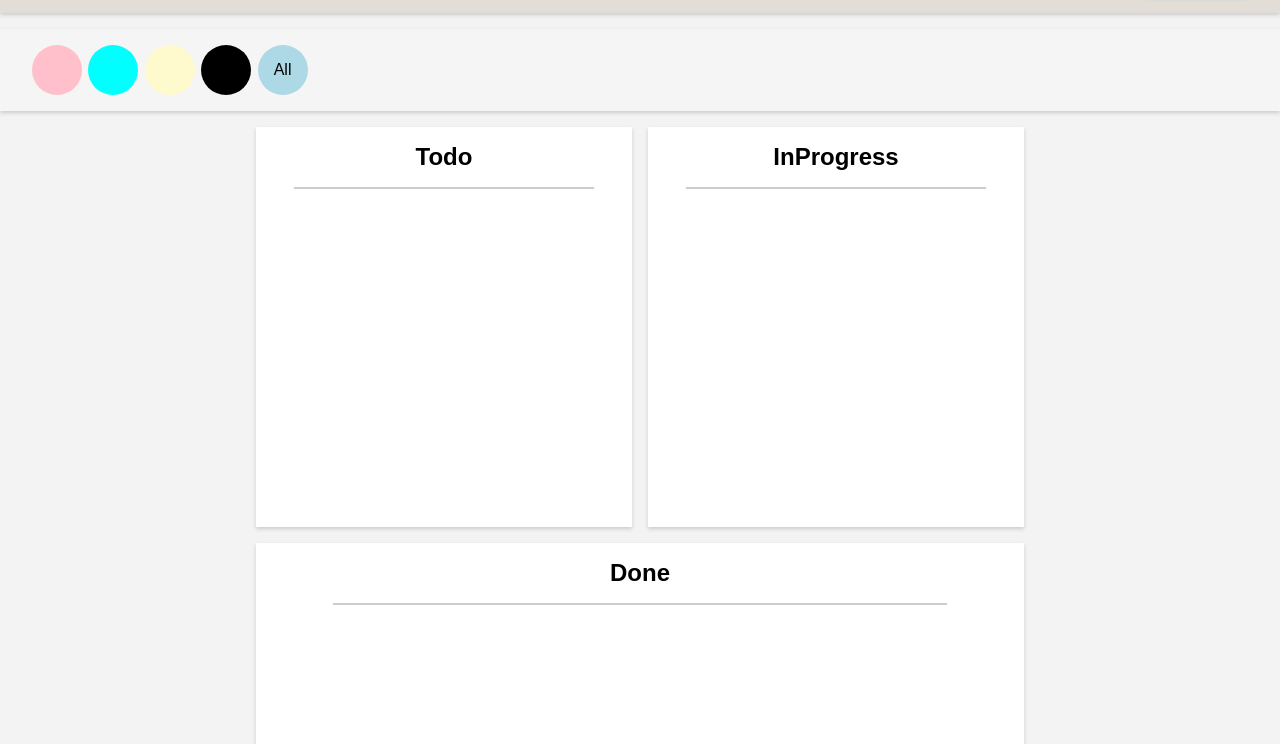
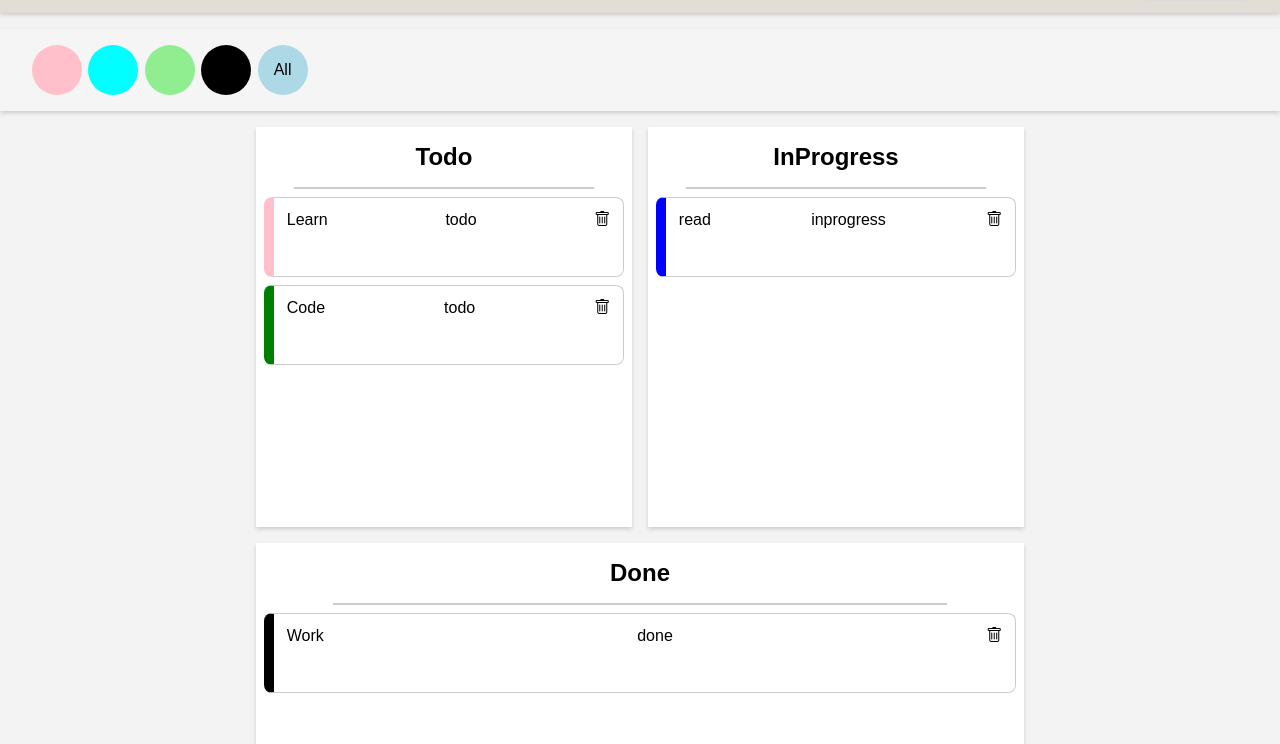
Before and after one commit to ArunKumar293/KanbanBoard, a plain HTML site: page index.html in a window 1280 px wide. Shown: the part 56-800 px from the top of the page. Drawn offline with nearby package versions, Linux system fonts and the light colour scheme.

Commit message:
DOM Manipulation

```diff
--- a/index.html
+++ b/index.html
@@ -5,6 +5,7 @@
     <meta name="viewport" content="width=device-width, initial-scale=1.0">
     <title>Kanban Board</title>
     <link rel="stylesheet" href="style.css">
+    <link rel="stylesheet" href="https://cdn.jsdelivr.net/npm/bootstrap-icons@1.13.1/font/bootstrap-icons.min.css">
 </head>
 <body>
 
@@ -17,7 +18,7 @@
         <section class="tool-box">
             <div class="priority" style="background-color: pink;" data-color=""></div>
             <div class="priority" style="background-color: aqua;" data-color=""></div>
-            <div class="priority" style="background-color: lemonchiffon;" data-color=""></div>
+            <div class="priority" style="background-color: lightgreen;" data-color=""></div>
             <div class="priority" style="background-color: black;"></div>
             <div class="priority" style="background-color: lightblue;">All</div>
         </section>
@@ -48,20 +49,19 @@
                     <h4>Priority Color</h4>
                     <div>
                         <label for="pink">Pink</label>
-                        <input type="radio" id="pink" name="priority">
+                        <input type="radio" id="pink" name="priority" value="pink" checked>
                         <label for="green">Green</label >
-                        <input type="radio" id="green" name="priority">
+                        <input type="radio" id="green" name="priority" value="green">
                         <label for="blue">Blue</label >
-                        <input type="radio" id="blue" name="priority">
+                        <input type="radio" id="blue" name="priority" value="blue">
                         <label for="black">Black</label>
-                        <input type="radio" id="black" name="priority">
+                        <input type="radio" id="black" name="priority" value="black">
+                    </div>
+                    <div class="form-action">
+                        <button class="btn btn-primary" type="submit" id="create-task-btn">Create Task</button>
+                        <button class="btn btn-secondary" id="cancel-modal-btn">Cancel</button>
                     </div>
                 </form>
-                <div class="form-action">
-                    <button class="btn btn-primary">Add Task</button>
-                    <button class="btn btn-secondary" id="cancel-modal-btn">Cancel</button>
-                </div>
-
             </section>
         </section>
 
--- a/script.js
+++ b/script.js
@@ -1,10 +1,119 @@
 const addTaskBtn = document.querySelector('#add-task-btn');
 const addTaskModal = document.querySelector('#add-task-modal');
 const cancelModalBtn = document.querySelector('#cancel-modal-btn');
+const createTaskBtn = document.querySelector('#create-task-btn');
+const form = document.querySelector('form')
+const todoTaskContainer = document.querySelector('#todo-tasks');
+const inprogressTaskContainer = document.querySelector('#inprogress-tasks');
+const doneTaskContainer = document.querySelector('#done-tasks');
+
+const tasks = [
+
+    {
+        description:'Learn',
+        priority: 'pink',
+        status: 'todo',
+        createdAt: new Date().toISOString(),
+        id: uuid()
+    },
+
+    {
+        description:'Code',
+        priority: 'green',
+        status: 'todo',
+        createdAt: new Date().toISOString(),
+        id: uuid()
+    },
+
+    {
+        description:'read',
+        priority: 'blue',
+        status: 'inprogress',
+        createdAt: new Date().toISOString(),
+        id: uuid()
+    },
+
+    {
+        description:'Work',
+        priority: 'black',
+        status: 'done',
+        createdAt: new Date().toISOString(),
+        id: uuid()
+    }
+]
 
 function initializeApp() {
     setEventListeners();
+    renderTasks()
 
+}
+
+function uuid() {
+    return "10000000-1000-4000-8000-100000000000".replace(/[018]/g, c =>
+        (+c ^ crypto.getRandomValues(new Uint8Array(1))[0] & 15 >> +c / 4).toString(16)
+    );
+}
+
+function createTask(task){
+
+    const div = document.createElement('div');
+    div.innerHTML =
+        `<div class="task task-${task.priority}">
+            <p>${task.description}</p>
+            <p>${task.status}</p>
+        </div>`
+
+    const span = document.createElement('span');
+    span.innerHTML = '<i class="bi bi-trash"></i>'
+    span.addEventListener('click', function() {
+        deleteTask(span.getAttribute('data-id'));
+    })
+    span.setAttribute('data-id', task.id);
+
+    div.children[0].append(span);
+
+    return div;
+}
+
+function renderTaskListToUI(container,taskList) {
+
+    for(let task of taskList){
+        const taskComponent = createTask(task);
+        container.append(taskComponent);
+    }
+}
+
+function deleteTask(id){
+    const index = tasks.findIndex((task) => task.id === id);
+    tasks.splice(index,1);
+    renderTasks();
+}
+
+function renderTasks() {
+
+    todoTaskContainer.innerHTML = '';
+    inprogressTaskContainer.innerHTML = '';
+    doneTaskContainer.innerHTML = '';
+
+    const todoTaskList = tasks.filter((task) => task.status === 'todo');
+    const inprogressTaskList = tasks.filter((task) => task.status === 'inprogress')
+    const doneTaskList = tasks.filter((task) => task.status === 'done')
+
+    renderTaskListToUI(todoTaskContainer,todoTaskList);
+    renderTaskListToUI(inprogressTaskContainer,inprogressTaskList);
+    renderTaskListToUI(doneTaskContainer,doneTaskList);
+}
+
+function addTask(description,priority) {
+    const newTask ={
+        description,
+        priority,
+        id: uuid(),
+        status: 'todo',
+        createdAt: new Date().toISOString()
+    }
+    tasks.push(newTask);
+    renderTasks();
 }
 
 function setEventListeners() {
@@ -15,7 +124,22 @@ function setEventListeners() {
 
     cancelModalBtn.addEventListener('click', function(){
         addTaskModal.style.display = 'none';
-    })
+    });
+
+    form.addEventListener('submit', function(event) {
+
+        event.preventDefault();
+
+        const description = form.elements[0].value;
+
+        const priorityInput = document.querySelector('input[name="priority"]:checked');
+        const priority = priorityInput.value;
+
+        addTask(description,priority);
+
+        addTaskModal.style.display = 'none';
+
+    });
 }
 
 initializeApp();
--- a/style.css
+++ b/style.css
@@ -67,7 +67,7 @@ header{
     background-color: white;
     flex-basis: 300px;
     flex-grow: 1;
-    height: 50vh;
+    min-height: 50vh;
     box-shadow: 0px 2px 4px #ccc;
 }
 
@@ -96,3 +96,33 @@ header{
     padding: 1rem;
     background-color: white;
 }
+
+.task{
+    border: 1px solid #ccc;
+    padding: 0.8rem;
+    border-radius: 8px;
+    margin: 0.5rem;
+    display: flex;
+    justify-content: space-between;
+    height: 80px;
+}
+
+.task-pink{
+    border-left: 10px solid pink;
+}
+
+.task-blue{
+    border-left: 10px solid blue;
+}
+
+.task-green{
+    border-left: 10px solid green;
+}
+
+.task-black{
+    border-left: 10px solid black;
+}
+
+i.bi{
+    cursor: pointer;
+}
```
